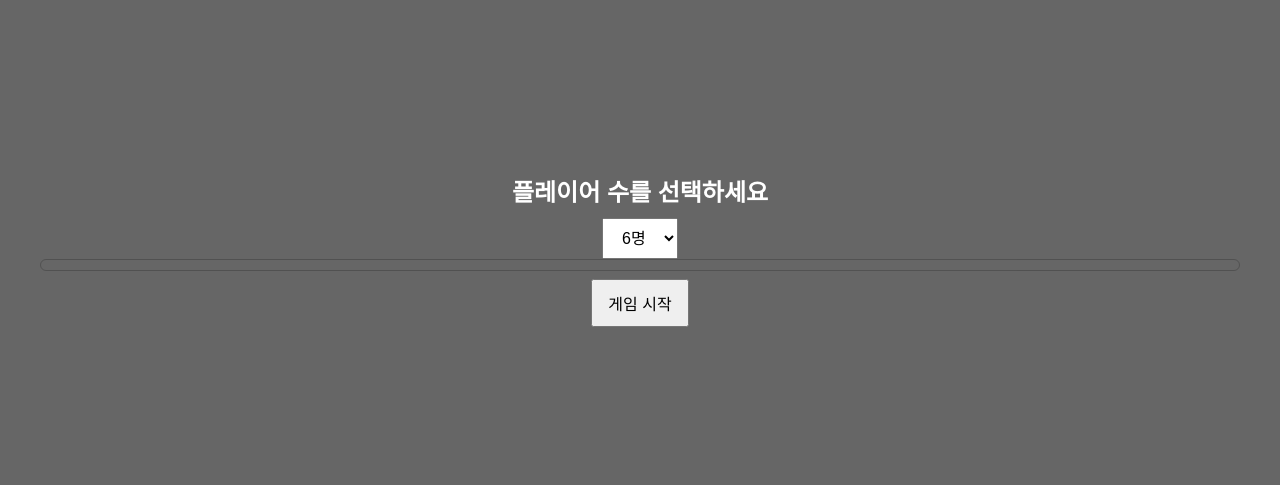
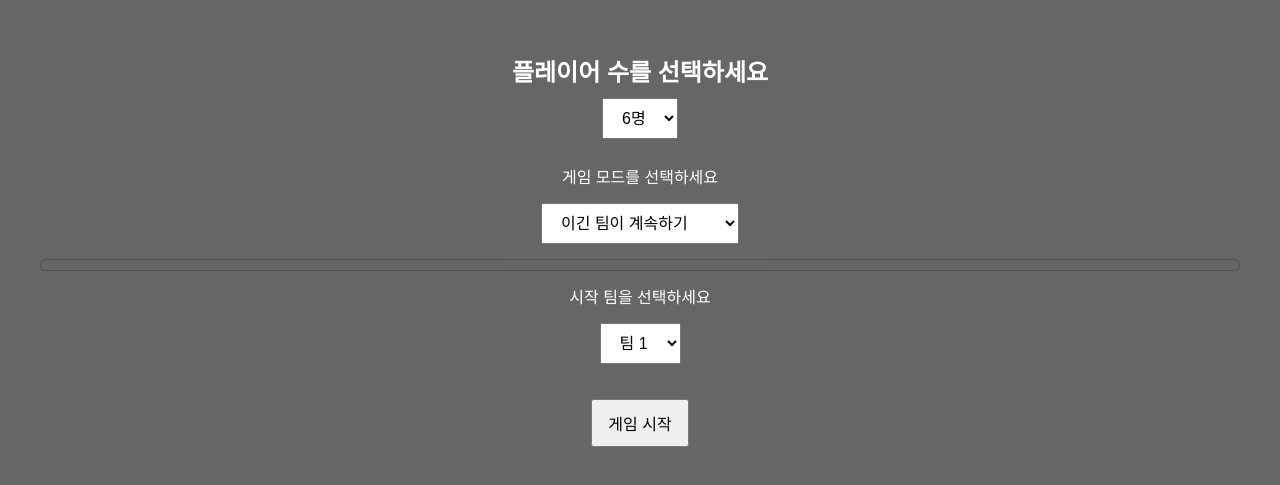
Before and after one commit to AnziLab/memory, a plain HTML site: page index.html in a window 1280 px wide. Shown: the part 145-630 px from the top of the page. Drawn offline with Linux system fonts and the light colour scheme.

Commit message:
Update index.html
게임 모드 추가
시작팀 선택 기능 추가

```diff
--- a/index.html
+++ b/index.html
@@ -42,6 +42,26 @@
       font-size: 16px;
       padding: 10px 15px;
       margin: 10px;
+    }
+
+    #playerSelectOverlay .mode-selection {
+      margin: 15px 0;
+      text-align: center;
+    }
+
+    #playerSelectOverlay .mode-selection label {
+      display: block;
+      margin-bottom: 5px;
+    }
+
+    #playerSelectOverlay .team-selection {
+      margin: 15px 0;
+      text-align: center;
+    }
+
+    #playerSelectOverlay .team-selection label {
+      display: block;
+      margin-bottom: 5px;
     }
 
     /*************************************************************************
@@ -192,6 +212,24 @@
       <option value="5">5명</option>
       <option value="6" selected>6명</option>
     </select>
+    <div class="mode-selection">
+      <label>게임 모드를 선택하세요</label>
+      <select id="gameMode">
+        <option value="winner">이긴 팀이 계속하기</option>
+        <option value="rotation">팀당 한 번씩 돌아가기</option>
+      </select>
+    </div>
+    <div class="team-selection">
+      <label>시작 팀을 선택하세요</label>
+      <select id="startingTeam">
+        <option value="0">팀 1</option>
+        <option value="1">팀 2</option>
+        <option value="2">팀 3</option>
+        <option value="3">팀 4</option>
+        <option value="4">팀 5</option>
+        <option value="5">팀 6</option>
+      </select>
+    </div>
     <button id="startButton">게임 시작</button>
   </div>
 
@@ -210,6 +248,8 @@
      **************************************************************************/
     let teams = [];           // 플레이어(팀) 배열 (동적으로 생성)
     let currentTeamIndex = 0; // 현재 턴인 팀 인덱스
+    let gameMode = 'winner';  // 게임 모드 ('winner' 또는 'rotation')
+    let remainingTeams = [];  // 아직 턴이 남은 팀들 (rotation 모드용)
     const defaultColors = ["red", "orange", "yellow", "green", "blue", "purple"];
 
     // 카드 데이터 (각 쌍은 같은 id 사용)
@@ -284,7 +324,27 @@
      * 턴 교체 함수
      **************************************************************************/
     function nextTeamTurn() {
-      currentTeamIndex = (currentTeamIndex + 1) % teams.length;
+      if (gameMode === 'winner') {
+        // 이긴 팀이 계속하는 모드
+        // 현재 팀이 이긴 경우 턴을 유지
+        if (firstCard && secondCard && firstCard.cardInfo.id === secondCard.cardInfo.id) {
+          return;
+        }
+        currentTeamIndex = (currentTeamIndex + 1) % teams.length;
+      } else {
+        // 팀당 한 번씩 돌아가는 모드
+        if (remainingTeams.length === 0) {
+          // 모든 팀이 한 번씩 했으면 다시 초기화
+          remainingTeams = [...teams];
+        }
+        // 현재 팀이 이긴 경우 턴을 유지
+        if (firstCard && secondCard && firstCard.cardInfo.id === secondCard.cardInfo.id) {
+          return;
+        }
+        // 다음 팀 선택
+        const currentTeam = remainingTeams.shift();
+        currentTeamIndex = teams.indexOf(currentTeam);
+      }
       updateTeamsDisplay();
     }
 
@@ -402,6 +462,7 @@
      **************************************************************************/
     function startGame() {
       const playerCount = parseInt(document.getElementById("playerCount").value);
+      gameMode = document.getElementById("gameMode").value;
       teams = [];
       for (let i = 0; i < playerCount; i++) {
         teams.push({
@@ -410,7 +471,8 @@
           score: 0
         });
       }
-      currentTeamIndex = 0;
+      currentTeamIndex = parseInt(document.getElementById("startingTeam").value);
+      remainingTeams = [...teams]; // rotation 모드를 위한 초기화
       matchedCount = 0;
       updateTeamsDisplay();
       document.getElementById("playerSelectOverlay").style.display = "none";
@@ -418,9 +480,28 @@
     }
 
     /**************************************************************************
+     * 플레이어 수 변경 시 시작 팀 선택 옵션 업데이트
+     **************************************************************************/
+    function updateStartingTeamOptions() {
+      const playerCount = parseInt(document.getElementById("playerCount").value);
+      const startingTeamSelect = document.getElementById("startingTeam");
+      startingTeamSelect.innerHTML = "";
+
+      for (let i = 0; i < playerCount; i++) {
+        const option = document.createElement("option");
+        option.value = i;
+        option.textContent = "팀 " + (i + 1);
+        startingTeamSelect.appendChild(option);
+      }
+    }
+
+    /**************************************************************************
      * 이벤트 리스너
      **************************************************************************/
     document.getElementById("startButton").addEventListener("click", startGame);
+    document.getElementById("playerCount").addEventListener("change", updateStartingTeamOptions);
+    // 초기 시작 팀 옵션 설정
+    updateStartingTeamOptions();
   </script>
 </body>
 </html>
```
